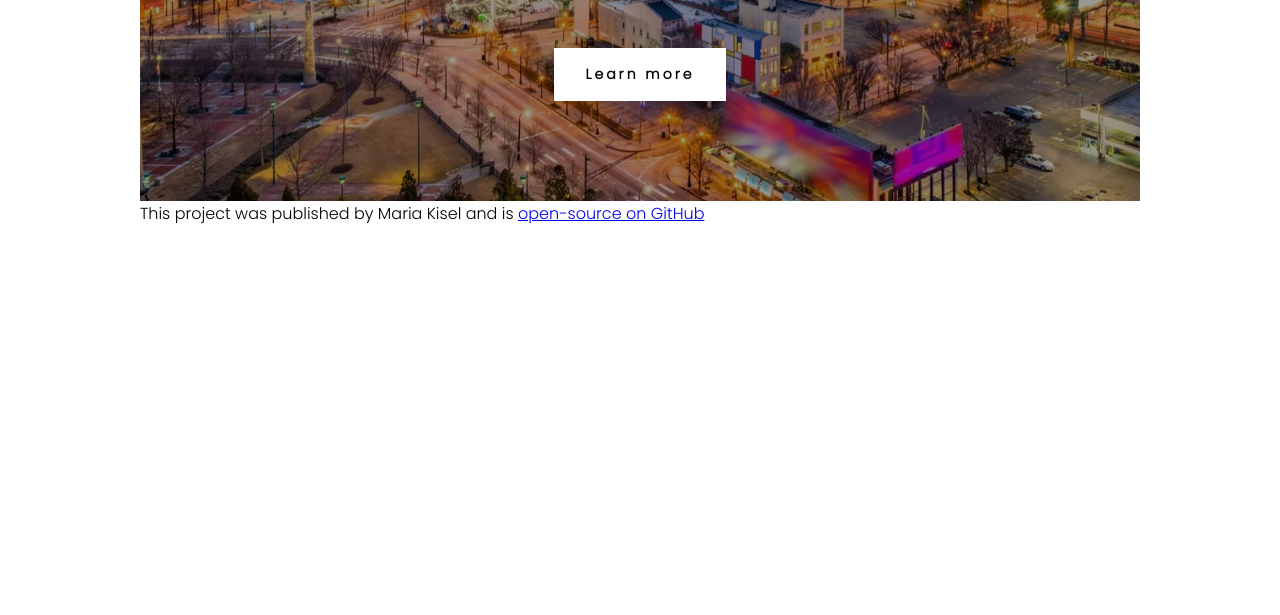
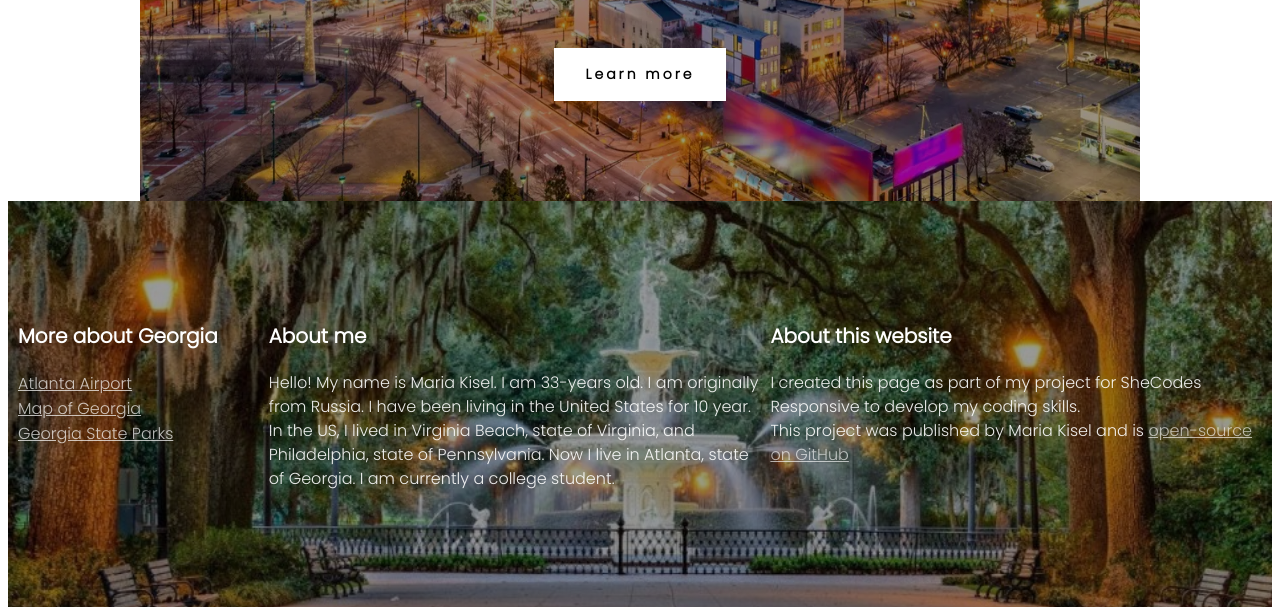
Before and after one commit to mariakisel16/travel-project, a plain HTML site: page index.html in a window 1280 px wide. Shown: the part 533-1148 px from the top of the page. Before the commit the page ends 800 px from the top, so only its background shows below. Drawn offline with Linux system fonts and the light colour scheme.

Commit message:
created footer

```diff
--- a/index.html
+++ b/index.html
@@ -22,12 +22,56 @@
 
         <a href="#more">Learn more</a>
       </header>
-      <footer>
-        This project was published by Maria Kisel and is
-        <a href="https://github.com/mariakisel16/travel-project" target="_blank"
-          >open-source on GitHub</a
-        >
-      </footer>
     </div>
+    <footer>
+      <section class="grid">
+        <div>
+          <h3>More about Georgia</h3>
+          <ul>
+            <li>
+              <a href="https://www.atl.com/" target="_blank">
+                Atlanta Airport</a
+              >
+            </li>
+            <li>
+              <a
+                href="https://www.nationsonline.org/oneworld/map/USA/georgia_map.htm"
+                target="_blank"
+              >
+                Map of Georgia
+              </a>
+            </li>
+            <li>
+              <a href="https://gastateparks.org/" target="_blank">
+                Georgia State Parks
+              </a>
+            </li>
+          </ul>
+        </div>
+        <div>
+          <h3>About me</h3>
+          <p>
+            Hello! My name is Maria Kisel. I am 33-years old. I am originally
+            from Russia. I have been living in the United States for 10 year. In
+            the US, I lived in Virginia Beach, state of Virginia, and
+            Philadelphia, state of Pennsylvania. Now I live in Atlanta, state of
+            Georgia. I am currently a college student.
+          </p>
+        </div>
+        <div>
+          <h3>About this website</h3>
+          <p>
+            I created this page as part of my project for SheCodes Responsive to
+            develop my coding skills. <br />
+            This project was published by Maria Kisel and is
+            <a
+              href="https://github.com/mariakisel16/travel-project"
+              target="_blank"
+              >open-source on GitHub</a
+            >
+          </p>
+        </div>
+      </section>
+    </footer>
   </body>
 </html>
--- a/src/style.css
+++ b/src/style.css
@@ -2,6 +2,12 @@
   max-width: 1000px;
   margin: 0 auto;
 }
+.grid {
+  display: grid;
+  grid-template-columns: 1fr 2fr 2fr;
+  margin-left: 10px;
+}
+
 body {
   font-family: "Poppins", sans-serif;
 }
@@ -26,7 +32,7 @@ header {
   padding: 100px 10px;
   text-decoration: none;
 }
-h3 {
+header h3 {
   font-weight: 900;
   font-size: 100px;
 }
@@ -52,3 +58,35 @@ header a {
     padding: 10px 15px;
   }
 }
+footer {
+  background-image: linear-gradient(rgba(0, 0, 0, 0.4), rgba(0, 0, 0, 0.4)),
+    url("../images/savannah.png");
+  background-repeat: no-repeat;
+  background-size: cover;
+  padding: 100px 0;
+  color: white;
+}
+footer h3 {
+  font-weight: 700;
+  font-size: 20px;
+  line-height: 30px;
+}
+footer p {
+  font-weight: 400;
+  font-size: 16px;
+  line-height: 24px;
+  opacity: 0.9;
+  margin-right: 5px;
+}
+footer ul {
+  padding: 0;
+}
+footer li {
+  list-style: none;
+  margin: 0;
+  padding: 0;
+}
+footer a {
+  color: white;
+  opacity: 0.7;
+}
```
Also changed, not shown: images/savannah.png (added).
